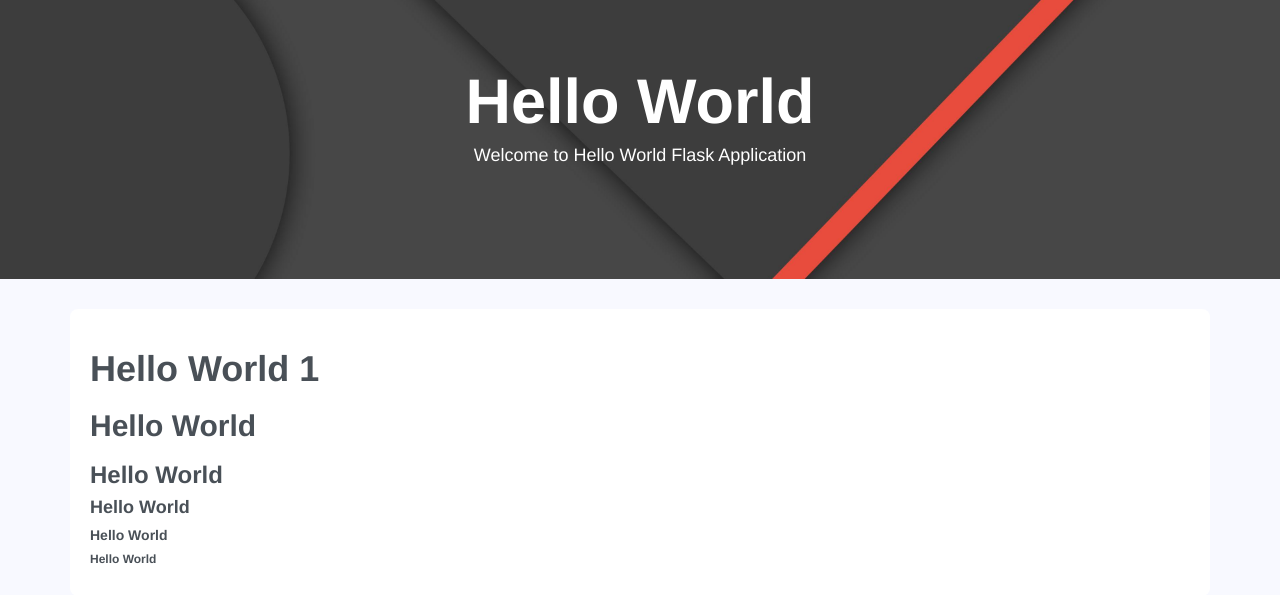
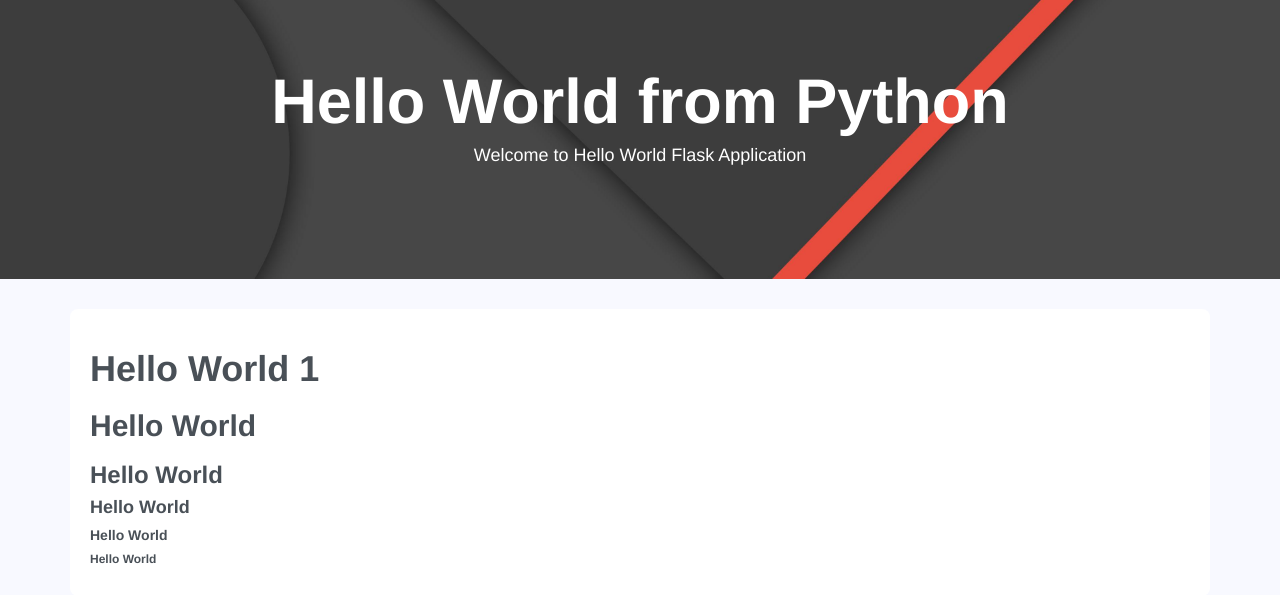
Before and after one commit to shafiqul100/awscodedeploygithubaction, a Flask app: page / in a window 1280 px wide. Shown: the part 51-646 px from the top of the page. Run offline with Flask 2, Linux system fonts and the light colour scheme; some libraries are stand-ins or nearby versions.

Commit message:
update 3

```diff
--- a/templates/index.html
+++ b/templates/index.html
@@ -20,7 +20,7 @@
   <div class="jumbotron" style="margin-top:-30px">
       <div class="container">
           <center>
-          <h1 style="color:white"><b>Hello World</b></h1>
+          <h1 style="color:white"><b>Hello World from Python</b></h1>
         <h4 style="color:white">Welcome to Hello World Flask Application</h4>
               <br>
           </center>
```
